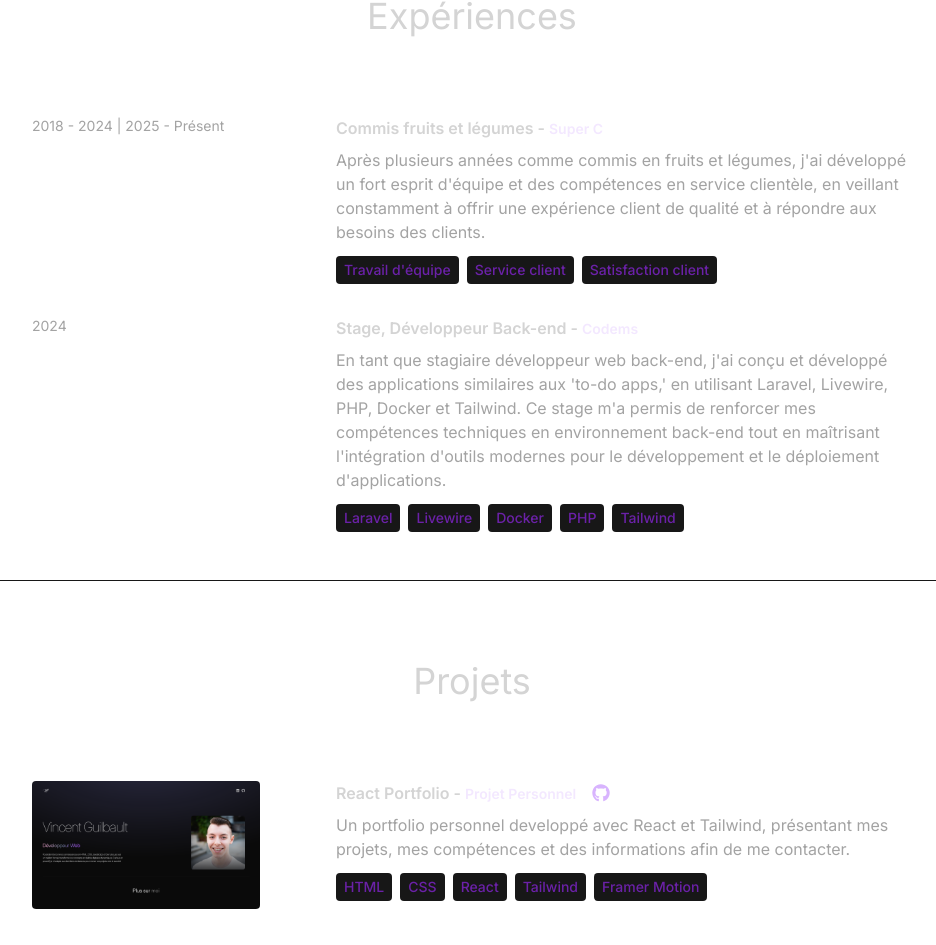
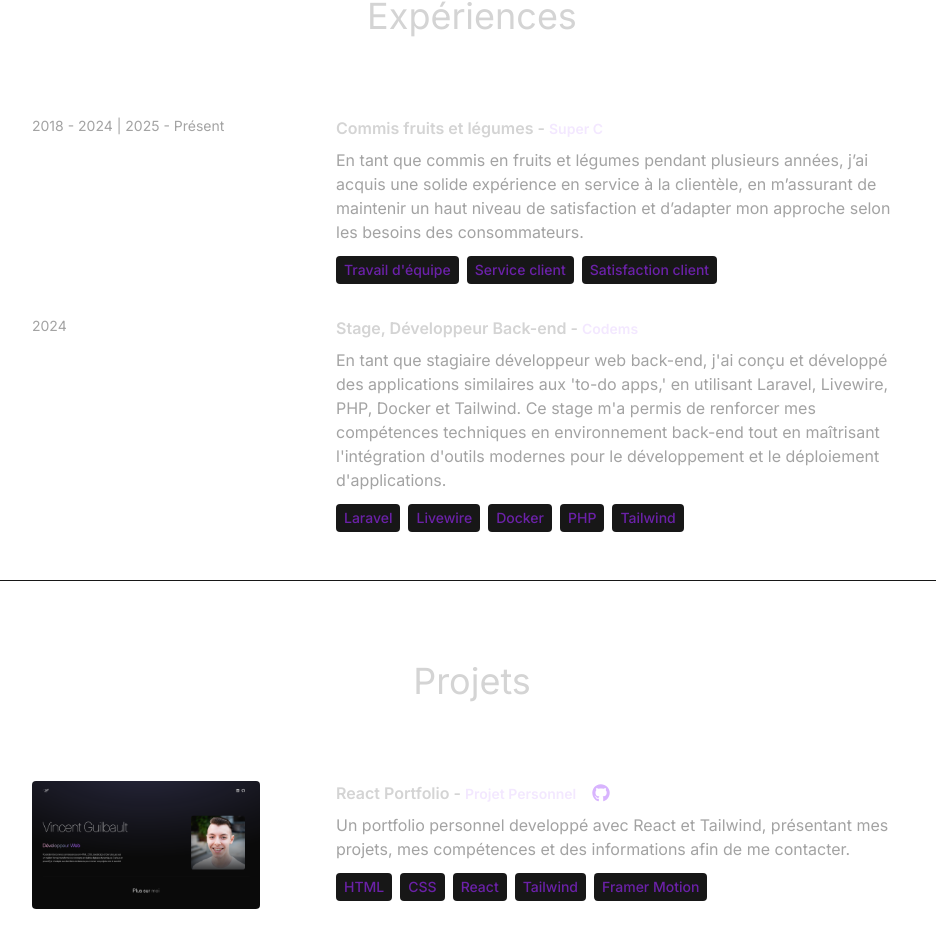
Before and after one commit to Vincent-Guilbault/React_Portfolio_2024, a React (Vite) app: page / in a window 1280 px wide. Shown: the part 1887-2832 px from the top of the page, without its empty margins (168-1104 px from the left). Built offline with nearby package versions, Linux system fonts and the light colour scheme.

Commit message:
Modification de la description du poste Super C.

```diff
--- a/src/constants/index.js
+++ b/src/constants/index.js
@@ -20,7 +20,7 @@ export const EXPERIENCES = [
     year: "2018 - 2024 | 2025 - Présent",
     role: "Commis fruits et légumes",
     company: "Super C",
-    description: `Après plusieurs années comme commis en fruits et légumes, j'ai développé un fort esprit d'équipe et des compétences en service clientèle, en veillant constamment à offrir une expérience client de qualité et à répondre aux besoins des clients.`,
+    description: `En tant que commis en fruits et légumes pendant plusieurs années, j’ai acquis une solide expérience en service à la clientèle, en m’assurant de maintenir un haut niveau de satisfaction et d’adapter mon approche selon les besoins des consommateurs.`,
     skills: ["Travail d'équipe", "Service client", "Satisfaction client"],
   },
   {
```
